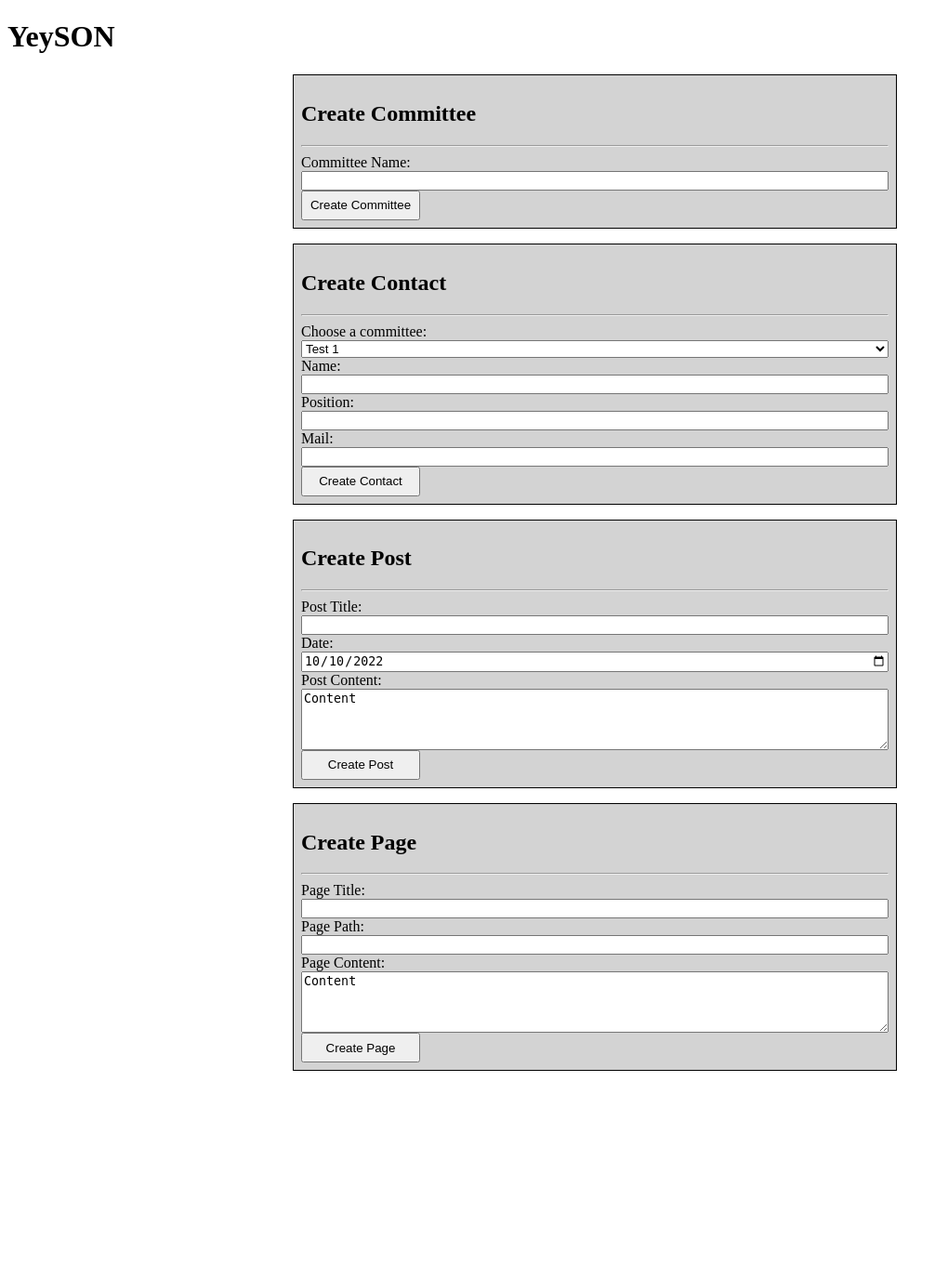
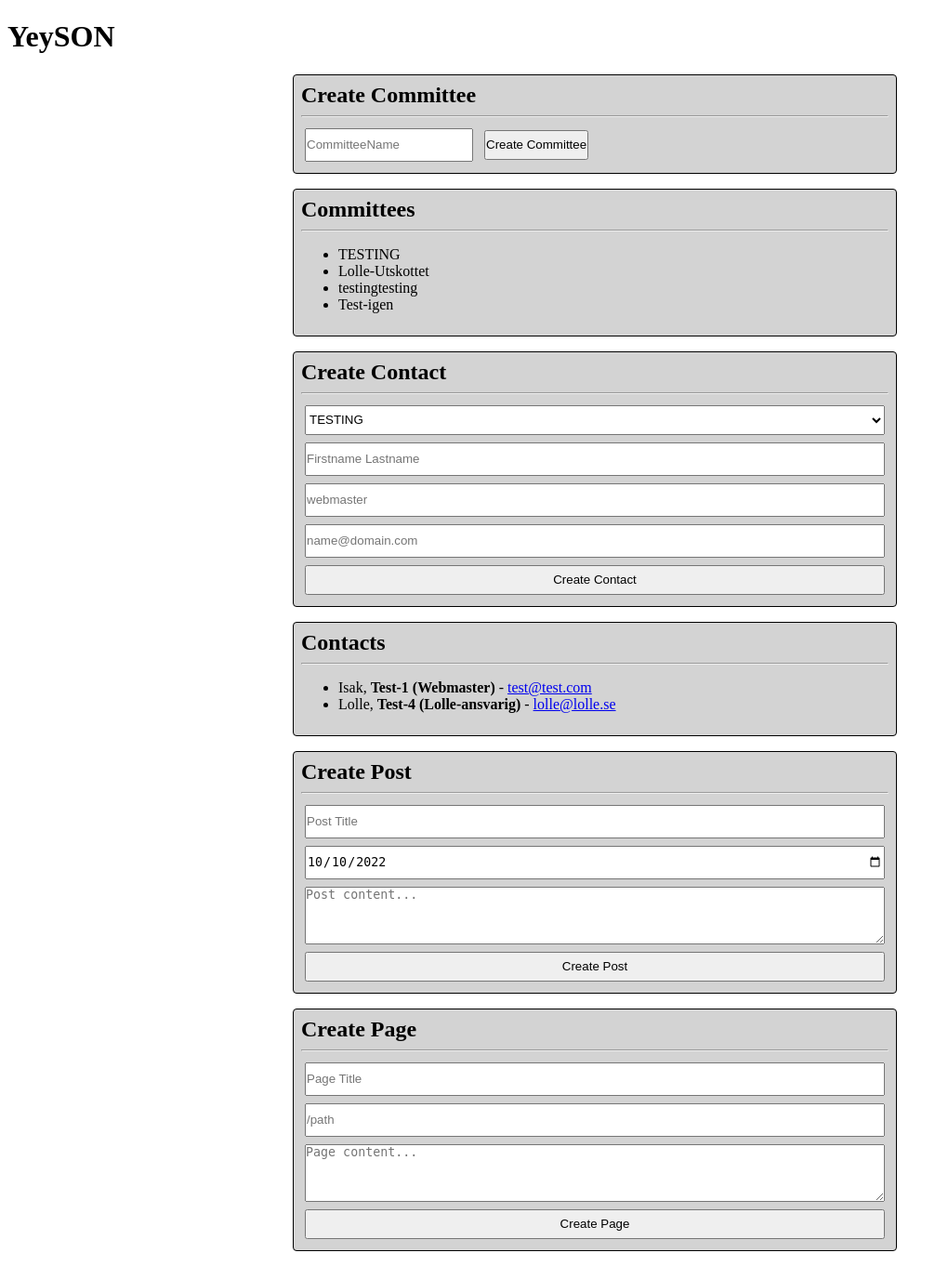
Before and after one commit to tavro/YeySON, a Django app: page / in a window 1280 px wide. Shown: the whole page at 93% size, without its empty margins (0-1020 px from the left). Before the commit the page ends 1152 px from the top, so only its background shows below. Run offline with Django 3.2, Linux system fonts and the light colour scheme; data comes from the database, SQL or seed files in the repository; both versions use the stored data as it was after the commit.

Commit message:
NEW: Styling & displaying created entries

```diff
--- a/YeySON/YeySON/views.py
+++ b/YeySON/YeySON/views.py
@@ -4,6 +4,13 @@ from django.utils import timezone
 from YeySON.models import Committee, Contact, Post, Page
 
 def home(request):
+    all_committees = Committee.objects.all()
+    all_contacts = Contact.objects.all()
+    context = {
+        'committees': all_committees,
+        'contacts': all_contacts
+    }
+
     if request.method == 'POST':
         if "fname-1" in request.POST:
             Committee.objects.create(title=request.POST["fname-1"])
@@ -14,4 +21,4 @@ def home(request):
         elif "fname-7" in request.POST:
             Post.objects.create(title=request.POST["fname-7"], date=request.POST["post-date"], content=request.POST["area-2"])
 
-    return render(request, 'base.html')
+    return render(request, 'base.html', context)
--- a/YeySON/templates/base.html
+++ b/YeySON/templates/base.html
@@ -12,10 +12,23 @@
                 margin-top: 16px;
                 margin-bottom: 16px;
                 background-color: lightgray;
+                border-radius: 4px;
             }
-            .Button {
+            .Section h2 {
+                padding: 0px;
+                margin: 0px;
+            }
+            .Create-Committee {
+
+            }
+            .Button, .Textfield, .Dropdown, .Date {
                 height: 32px;
-                width: 128px;
+                padding: 0;
+                margin: 4px;
+            }
+            .Textarea {
+                padding: 0;
+                margin: 4px;
             }
             form {
                 display: flex;
@@ -25,15 +38,35 @@
     </head>
     <body>
         <h1>YeySON</h1>
+        <!--
+        <nav>
+            <ul>
+                <li>Committees</li>
+                <li>Posts</li>
+                <li>Pages</li>
+            </ul>
+        </nav>
+        -->
         <div class="Section">
             <h2>Create Committee</h2>
             <hr/>
             <form action="" method="post">
                 {% csrf_token %}
-                <label for="fname-1">Committee Name:</label>
-                <input type="text" id="fname-1" name="fname-1">
-                <input type="submit" class="Button" value="Create Committee" />
+                <div class="Create-Committee">
+                    <input type="text" class="Textfield" placeholder="CommitteeName" id="fname-1" name="fname-1">
+                    <input type="submit" class="Button" value="Create Committee" />
+                </div>
             </form>
+        </div>
+
+        <div class="Section">
+            <h2>Committees</h2>
+            <hr/>
+            <ul>
+                {% for o in committees %}
+                    <li>{{ o.title }}</li>
+                {% endfor %}
+            </ul>
         </div>
 
         <div class="Section">
@@ -41,21 +74,26 @@
             <hr/>
             <form action="" method="post">
                 {% csrf_token %}
-                <label for="Committee-Select">Choose a committee:</label>
-                <select name="committees" id="Committee-Select">
-                    <option value="Test-1">Test 1</option>
-                    <option value="Test-2">Test 2</option>
-                    <option value="Test-3">Test 3</option>
-                    <option value="Test-4">Test 4</option>
+                <select name="committees" class="Dropdown" id="Committee-Select">
+                    {% for o in committees %}
+                        <option>{{ o.title }}</option>
+                    {% endfor %}
                 </select>
-                <label for="fname-2">Name:</label>
-                <input type="text" id="fname-2" name="fname-2">
-                <label for="fname-3">Position:</label>
-                <input type="text" id="fname-3" name="fname-3">
-                <label for="fname-4">Mail:</label>
-                <input type="text" id="fname-4" name="fname-4">
+                <input type="text" class="Textfield" placeholder="Firstname Lastname" id="fname-2" name="fname-2">
+                <input type="text" class="Textfield" placeholder="webmaster" id="fname-3" name="fname-3">
+                <input type="text" class="Textfield" placeholder="name@domain.com" id="fname-4" name="fname-4">
                 <input type="submit" class="Button" value="Create Contact" />
             </form>
+        </div>
+
+        <div class="Section">
+            <h2>Contacts</h2>
+            <hr/>
+            <ul>
+                {% for o in contacts %}
+                    <li>{{ o.name }}, <b>{{ o.committee }} ({{ o.position }})</b> - <a href="#">{{ o.mail }}</a></li>
+                {% endfor %}
+            </ul>
         </div>
 
         <div class="Section">
@@ -63,12 +101,9 @@
             <hr/>
             <form action="" method="post">
                 {% csrf_token %}
-                <label for="fname-7">Post Title:</label>
-                <input type="text" id="fname-7" name="fname-7">
-                <label for="date">Date:</label>
-                <input type="date" id="date" name="post-date" value="2022-10-10" min="2022-10-10" max="2023-10-10">
-                <label for="area-2">Post Content:</label>
-                <textarea id="area-2" name="area-2" rows="4" cols="50">Content</textarea>
+                <input type="text" class="Textfield" placeholder="Post Title" id="fname-7" name="fname-7">
+                <input type="date" class="Date" id="date" name="post-date" value="2022-10-10" min="2022-10-10" max="2023-10-10">
+                <textarea id="area-2" class="Textarea" placeholder="Post content..." name="area-2" rows="4" cols="50"></textarea>
                 <input type="submit" class="Button" value="Create Post" />
             </form>
         </div>
@@ -78,12 +113,9 @@
             <hr/>
             <form action="" method="post">
                 {% csrf_token %}
-                <label for="fname-5">Page Title:</label>
-                <input type="text" id="fname-5" name="fname-5">
-                <label for="fname-6">Page Path:</label>
-                <input type="text" id="fname-6" name="fname-6">
-                <label for="area-1">Page Content:</label>
-                <textarea id="area-1" name="area-1" rows="4" cols="50">Content</textarea>
+                <input type="text" class="Textfield" placeholder="Page Title" id="fname-5" name="fname-5">
+                <input type="text" class="Textfield" placeholder="/path" id="fname-6" name="fname-6">
+                <textarea id="area-1" class="Textarea" placeholder="Page content..." name="area-1" rows="4" cols="50"></textarea>
                 <input type="submit" class="Button" value="Create Page" />
             </form>
         </div>
```
Also changed, not shown: YeySON/db.sqlite3.
